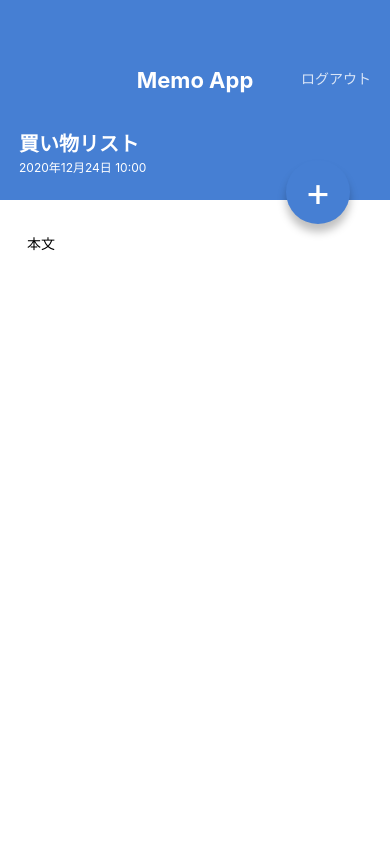
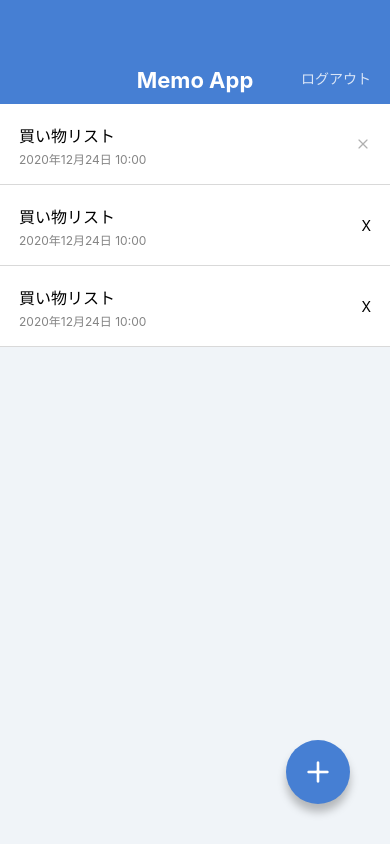
Before and after one commit to y-ishibashi-al/MemoApp, a React Native app: screen /MemoList in a window 390 px wide. Built offline with nearby package versions, Linux system fonts and the light colour scheme.

Commit message:
Install @expo/vector-icons

```diff
--- a/App.jsx
+++ b/App.jsx
@@ -1,10 +1,10 @@
 import React from 'react';
 
 import MemoListScreen from './src/screens/MemoListScreen';
-import MemoDetailScreen from './src/screens/MemoDetailScreen';
+// import MemoDetailScreen from './src/screens/MemoDetailScreen';
 
 export default function App() {
   return (
-    <MemoDetailScreen />
+    <MemoListScreen />
   );
 }
--- a/package.json
+++ b/package.json
@@ -8,6 +8,7 @@
     "eject": "expo eject"
   },
   "dependencies": {
+    "@expo/vector-icons": "^10.2.1",
     "expo": "~40.0.0",
     "expo-status-bar": "~1.0.3",
     "prop-types": "^15.7.2",
--- a/src/components/CircleButton.jsx
+++ b/src/components/CircleButton.jsx
@@ -1,19 +1,20 @@
 import React, { Children } from 'react';
-import { View, Text, StyleSheet } from 'react-native';
+import { View, StyleSheet } from 'react-native';
 import { shape, string } from 'prop-types';
+import { Feather } from '@expo/vector-icons';
 
 export default function CircleButton(props){
-    const { children, style } = props;
+    const { style, name } = props;
     return (
         <View style={[styles.circleButton, style]}>
-          <Text style={styles.circleButtonLabel}>{children}</Text>
+            <Feather name={name} size={32} color="white" />
         </View>
     )
 }
 
 CircleButton.propTypes = {
-    children: string.isRequired,
     style: shape(),
+    name: string.isRequired,
 };
 
 CircleButton.defaultProps = {
--- a/src/components/MemoList.jsx
+++ b/src/components/MemoList.jsx
@@ -1,5 +1,6 @@
 import React from 'react';
 import { View, Text, StyleSheet } from 'react-native';
+import { Feather } from '@expo/vector-icons';
 
 export default function MemoList(){
     return (
@@ -10,7 +11,7 @@
                 <Text style={styles.memoListItemDate}>2020年12月24日 10:00</Text>
             </View>
             <View>
-                <Text >X</Text>
+                <Feather name="x" size={16} color="#B0B0B0" />
             </View>
             </View>
 
--- a/src/screens/MemoDetailScreen.jsx
+++ b/src/screens/MemoDetailScreen.jsx
@@ -1,5 +1,7 @@
 import React from 'react';
-import { View, StyleSheet, Text, ScrollView } from 'react-native';
+import {
+    View, StyleSheet, Text, ScrollView,
+} from 'react-native';
 
 import AppBar from '../components/AppBar';
 import CircleButton from '../components/CircleButton';
@@ -20,7 +22,7 @@
                 </Text>
             </ScrollView>
 
-            <CircleButton style={{top: 160, bottom: 'auto'}}>+</CircleButton>
+            <CircleButton style={{top: 160, bottom: 'auto'}} name="edit-2" />
         </View>
     );
 }
--- a/src/screens/MemoListScreen.jsx
+++ b/src/screens/MemoListScreen.jsx
@@ -11,7 +11,7 @@
         <View style={styles.container}>
             <AppBar />
             <MemoList />
-            <CircleButton>+</CircleButton>
+            <CircleButton name="plus" />
         </View>
     )
 }
```
Also changed, not shown: 1 other file (tests, documents, lock files or other folders).
